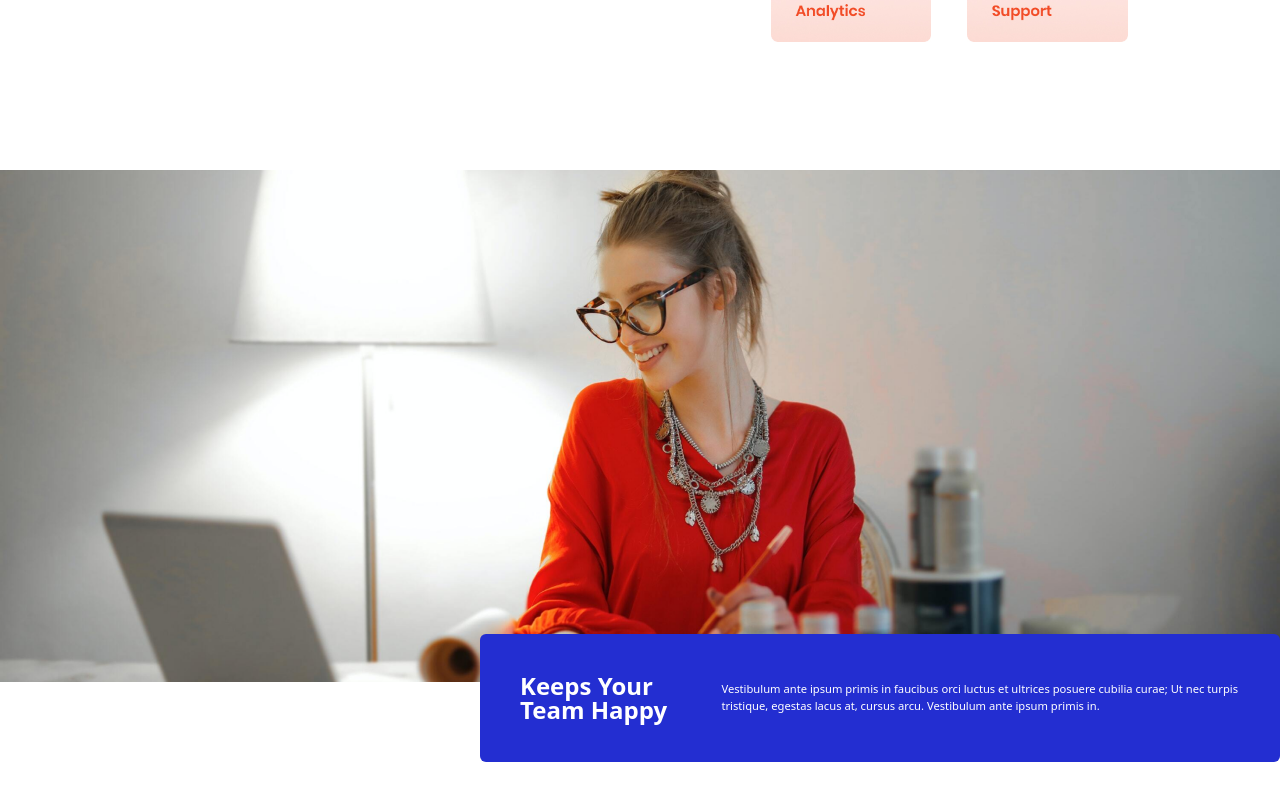
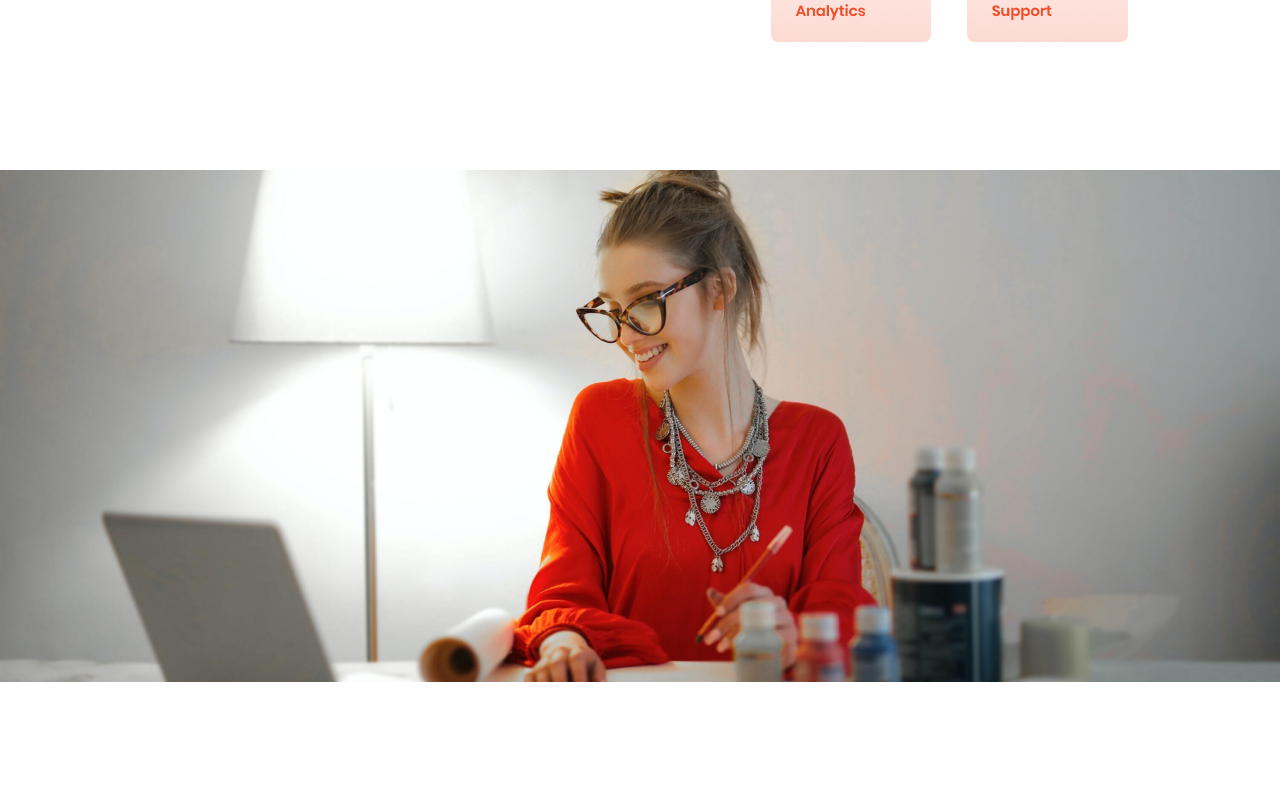
Before and after one commit to solawaleayomide/Finsweet, a React (Create React App) app: page / in a window 1280 px wide. Shown: the part 1109-1909 px from the top of the page. After the commit the page ends 1791 px from the top, so only its background shows below. Built offline with nearby package versions, Linux system fonts and the light colour scheme.

Commit message:
finsweet

```diff
--- a/src/sections/image.js
+++ b/src/sections/image.js
@@ -8,7 +8,7 @@ function image() {
         <img src={img1} />
       </div>
 
-      <div className="px-[10%] mb-5 -translate-y-[3rem] md:float-right md:px-0">
+      {/* <div className="px-[10%] mb-5 -translate-y-[3rem] md:float-right md:px-0">
         <div className="flex w-[30rem] bg-[#232ED1] py-6 px-10 mx-auto rounded-md md:w-[50rem] md:h-[8rem]">
           <h2 className="leading-none mr-9 text-[#fff] text-[.9rem] font-semibold md:text-[1.5rem] md:my-auto">
             Keeps Your Team Happy
@@ -19,7 +19,7 @@ function image() {
             cursus arcu. Vestibulum ante ipsum primis in.
           </p>
         </div>
-      </div>
+      </div> */}
     </div>
   );
 }
```
